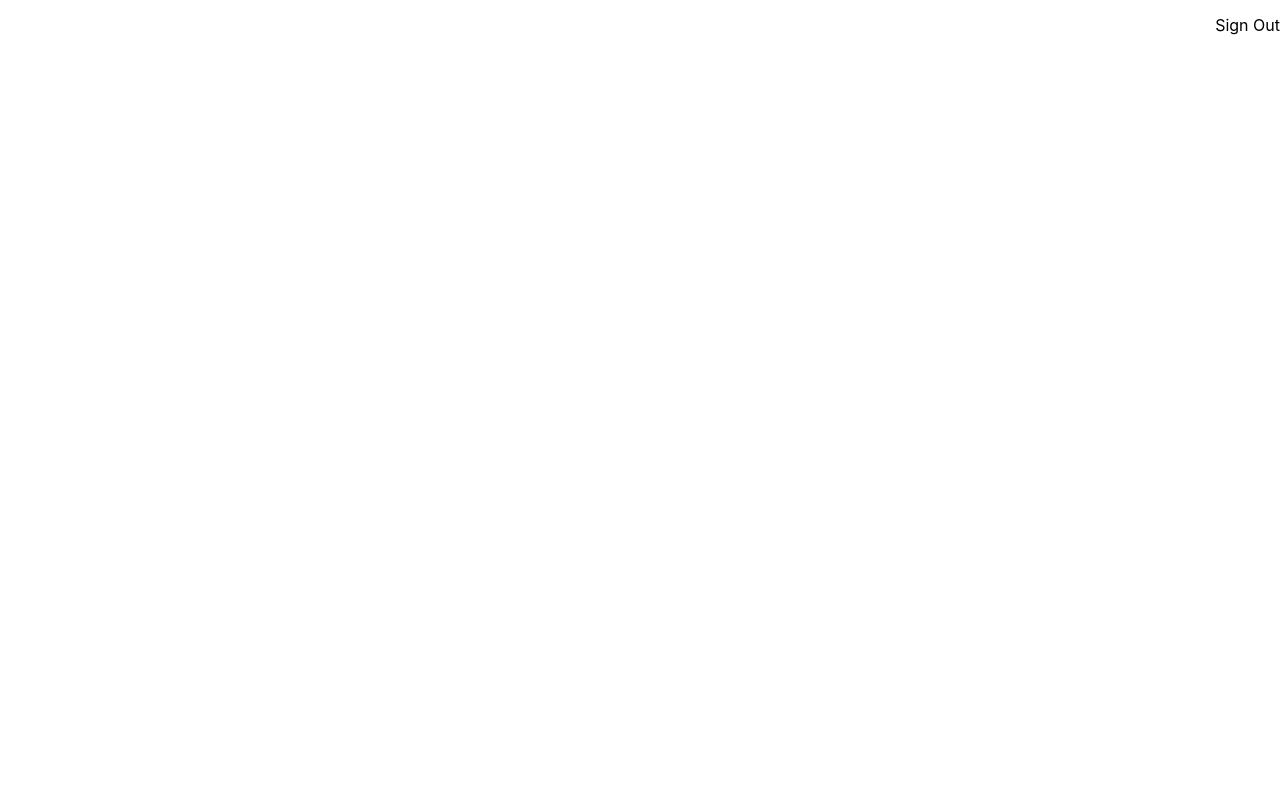
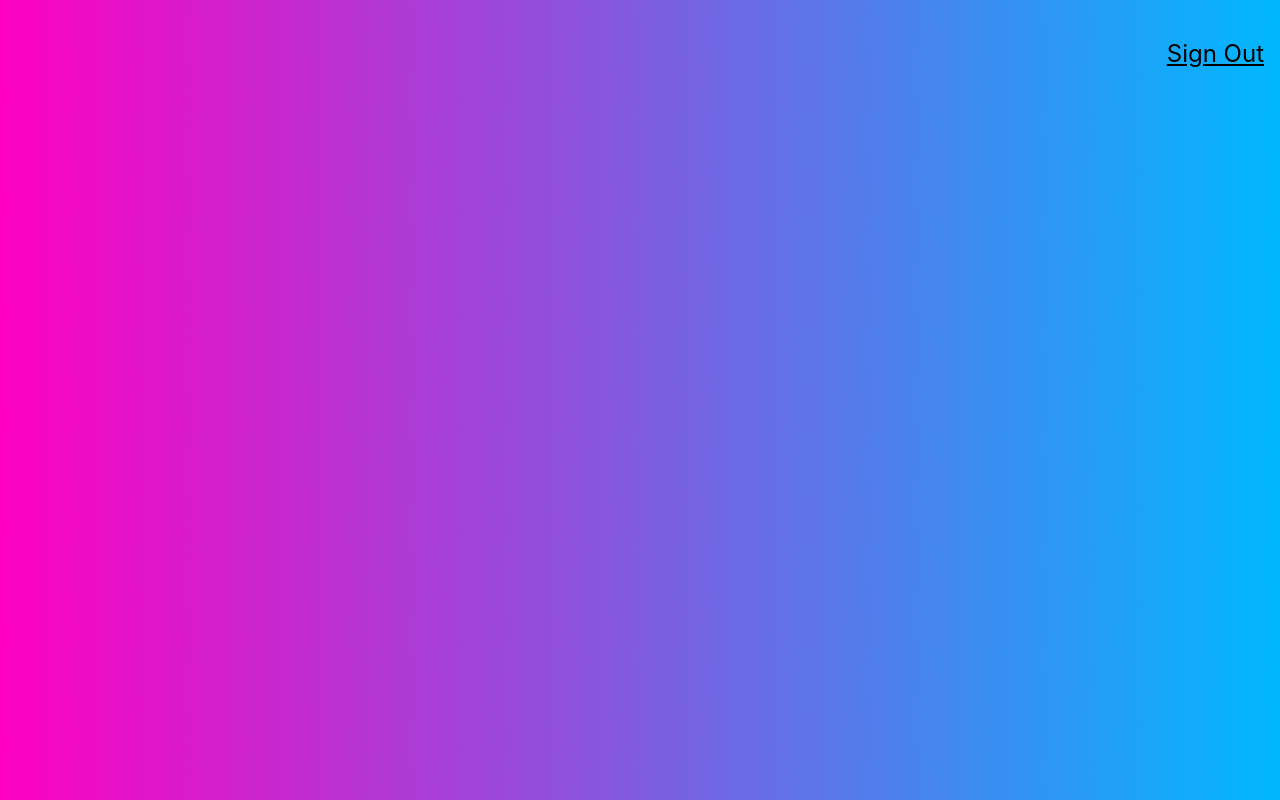
Before and after one commit to JMiller686/face-recognition, a React (Create React App) app: page / in a window 1280 px wide. Built offline with nearby package versions, Linux system fonts and the light colour scheme.

Commit message:
added styles to nav link with tachyons and added a background gradient to the body

```diff
--- a/src/components/Navigation/Navigation.js
+++ b/src/components/Navigation/Navigation.js
@@ -3,7 +3,7 @@ import React from 'react';
 const Navigation = () => {
 	return(
 		<nav style={{display: 'flex', justifyContent: 'flex-end'}}>
-			<p>Sign Out</p>
+			<p className="f3 link dim black underline pa3 pointer">Sign Out</p>
 		</nav>
 	);
 }
--- a/src/index.css
+++ b/src/index.css
@@ -6,6 +6,7 @@ body {
     sans-serif;
   -webkit-font-smoothing: antialiased;
   -moz-osx-font-smoothing: grayscale;
+  background: linear-gradient(89deg, #ff00c1 0%, #00B8FF 100%);
 }
 
 code {
```
